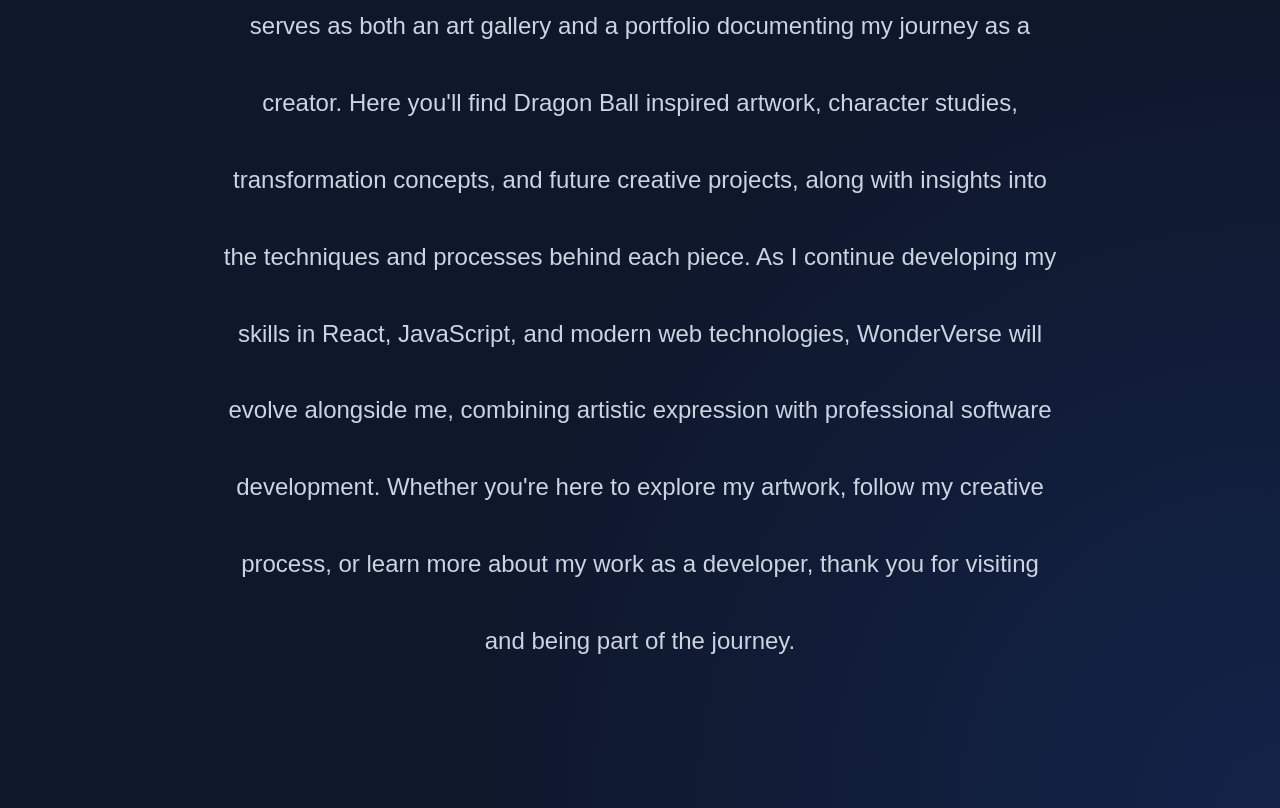
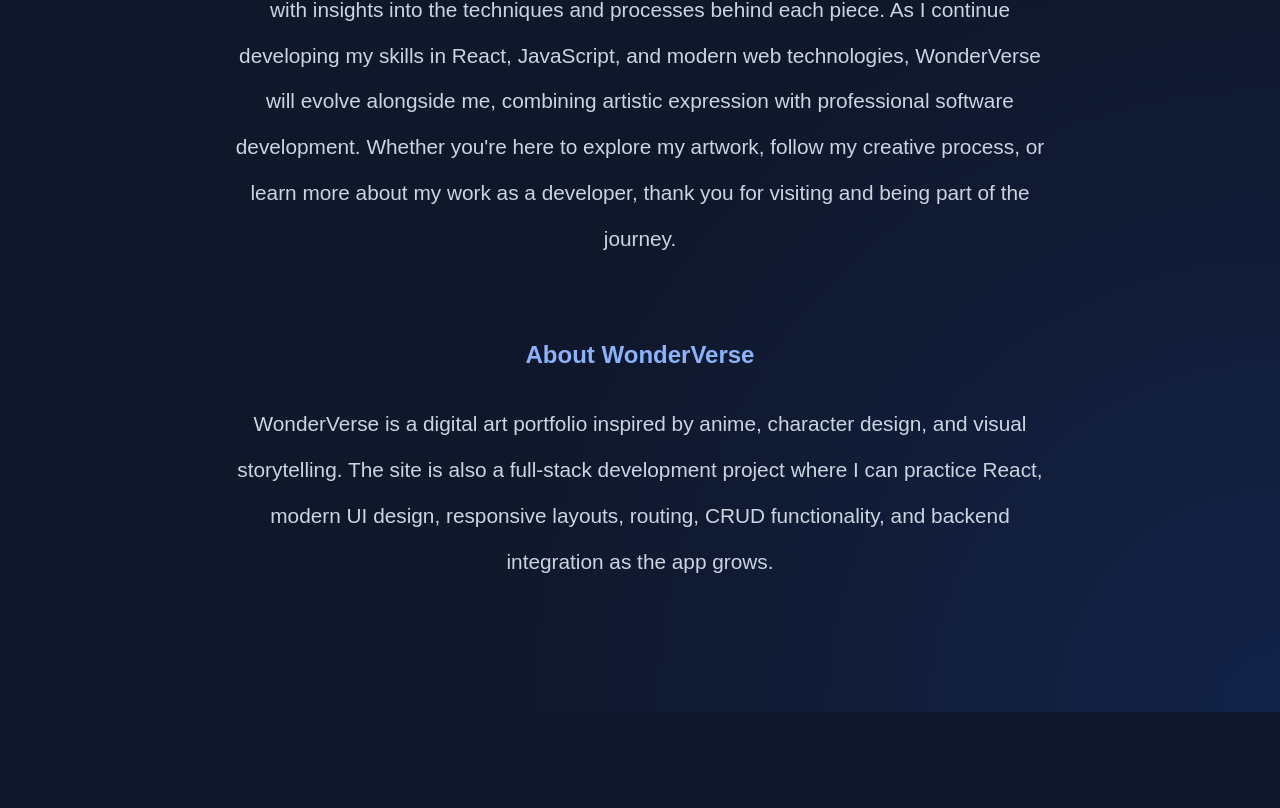
Before and after one commit to AdamTechworks/wonderverse-app, a React (Vite) app in the folder client/: page / in a window 1280 px wide. Shown: the part 1208-2016 px from the top of the page. After the commit the page ends 1920 px from the top, so only its background shows below. Built offline with nearby package versions, Linux system fonts and the light colour scheme.

Commit message:
Added a artwork-timelaspe section and useRef and css to gallery

```diff
--- a/client/src/pages/Gallery.css
+++ b/client/src/pages/Gallery.css
@@ -125,3 +125,42 @@
     grid-template-columns: 1fr;
   }
 }
+
+.timelapse-section {
+  display: grid;
+  grid-template-columns: 1fr 400px;
+  gap: 2rem;
+  margin-top: 3rem;
+  padding: 2rem;
+  border-radius: 20px;
+  background: #020617;
+  border: 1px solid #1e293b;
+
+  align-items: start;
+}
+
+.selected-artwork-preview img {
+  width: 100%;
+  max-height: 650px;
+  object-fit: contain;
+  border-radius: 16px;
+}
+
+.timelapse-preview {
+  min-height: 400px;
+  display: grid;
+  place-items: center;
+  border-radius: 16px;
+  background: #0f172a;
+  border: 1px solid #1e293b;
+}
+
+.gallery-card {
+  cursor: pointer;
+}
+
+@media (max-width: 900px) {
+  .timelapse-section {
+    grid-template-columns: 1fr;
+  }
+}
--- a/client/src/pages/Gallery.jsx
+++ b/client/src/pages/Gallery.jsx
@@ -1,4 +1,4 @@
-import { useEffect, useState } from "react";
+import { useEffect, useRef, useState } from "react";
 import { AnimatePresence, motion } from "framer-motion";
 import { artworks } from "../data/artworkData";
 import "./Gallery.css";
@@ -7,6 +7,20 @@
   const [currentIndex, setCurrentIndex] = useState(0);
 
   const featuredArtwork = artworks[currentIndex];
+
+  const [selectedArtwork, setSelectedArtwork] = useState(artworks[0]);
+  const detailSectionRef = useRef(null);
+
+  function handleArtworkClick(artwork) {
+  setSelectedArtwork(artwork);
+
+  setTimeout(() => {
+    detailSectionRef.current?.scrollIntoView({
+      behavior: "smooth",
+      block: "start",
+    });
+  }, 100);
+}
 
   useEffect(() => {
     const timer = setInterval(() => {
@@ -24,7 +38,9 @@
 
     <h1>Gallery</h1>
 
-    <article className="featured-artwork key={featuredArtwork.id}">
+    <article className="featured-artwork"
+     onClick={() => handleArtworkClick(featuredArtwork)}
+     >
         <AnimatePresence mode="wait">
 
         <motion.img
@@ -59,15 +75,36 @@
       </div>
     </article>
 
+
     <div className="gallery-grid">
       {artworks.map((artwork) => (
-        <article className="gallery-card" key={artwork.id}>
+        <article className="gallery-card"
+          key={artwork.id}
+          onClick={() => handleArtworkClick(artwork)}
+        >
           <img src={artwork.image} alt={artwork.title} />
           <h3>{artwork.title}</h3>
           <p>{artwork.character}</p>
-        </article>
+    </article>
       ))}
     </div>
+
+    <section className="timelapse-section" ref={detailSectionRef}>
+      <div className="selected-artwork-preview">
+        <img src={selectedArtwork.image} alt={selectedArtwork.title} />
+
+        <div>
+          <p>{selectedArtwork.category}</p>
+          <h2>{selectedArtwork.title}</h2>
+          <p>{selectedArtwork.description}</p>
+        </div>
+      </div>
+
+      <div className="timelapse-preview">
+        <p>Timelapse Coming Soon</p>
+      </div>
+    </section>
+
   </section>
  );
 }
--- a/client/src/pages/Home.css
+++ b/client/src/pages/Home.css
@@ -59,6 +59,24 @@
 }
 
 .welcome-section p {
-  font-size: 1.5rem;
-  line-height: 3.2;
+  font-size: 1.3rem;
+  line-height: 2.2;
 }
+
+.site-description-section {
+  max-width: 900px;
+  margin: 0 auto 5rem;
+  padding: 0 2rem;
+  text-align: center;
+}
+
+.site-description-section h2 {
+  margin-bottom: 1rem;
+  color: #8bb2fa;
+
+}
+
+.site-description-section p {
+  font-size: 1.3rem;
+  line-height: 2.2;
+}
--- a/client/src/pages/Home.jsx
+++ b/client/src/pages/Home.jsx
@@ -40,6 +40,19 @@
         being part of the journey.
       </p>
     </section>
+
+    <section className="site-description-section">
+    <h2>About WonderVerse</h2>
+
+    <p>
+      WonderVerse is a digital art portfolio inspired by anime, character
+      design, and visual storytelling. The site is also a full-stack
+      development project where I can practice React, modern UI design,
+      responsive layouts, routing, CRUD functionality, and backend
+      integration as the app grows.
+    </p>
+  </section>
+
     </>
   );
 }
```
